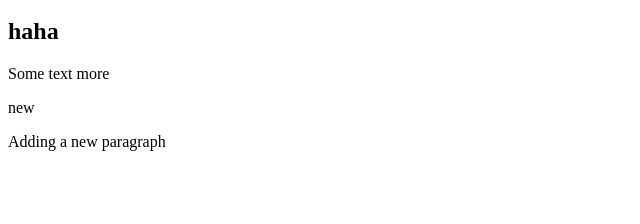
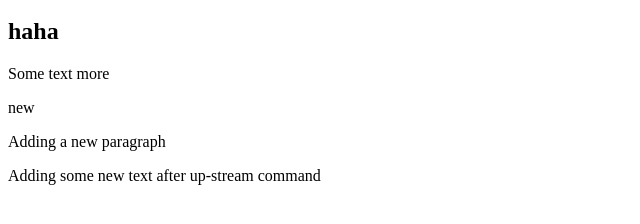
Before and after one commit to serdarulutas/GitGithubMasterclass, a plain HTML site: page index.html in a window 1280 px wide. Shown: the part 48-272 px from the top of the page, without its empty margins (0-640 px from the left). Drawn offline with Linux system fonts and the light colour scheme.

Commit message:
Updating once again after upstream command

```diff
--- a/index.html
+++ b/index.html
@@ -7,3 +7,6 @@
 <p>new </p>
 
 <p>Adding a new paragraph</p>
+
+
+<block>Adding some new text after up-stream command</block>
```
